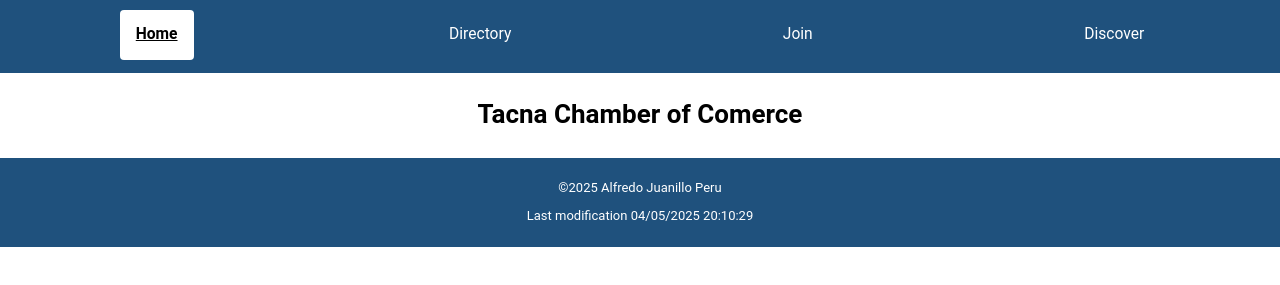
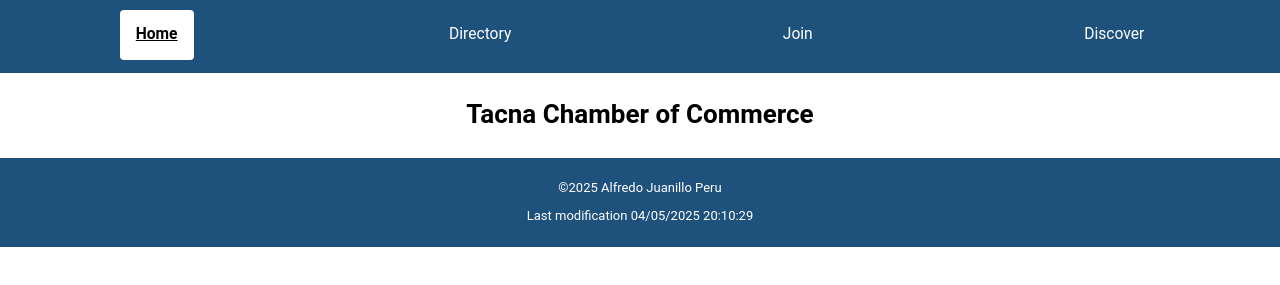
Before and after one commit to ajuanillo/wdd231, a plain HTML site: page chamber/index.html in a window 1280 px wide. Shown: the part 83-368 px from the top of the page. Drawn offline with Linux system fonts and the light colour scheme.

Commit message:
h1 reviewed

```diff
--- a/chamber/index.html
+++ b/chamber/index.html
@@ -4,13 +4,13 @@
 <head>
     <meta charset="UTF-8">
     <meta name="viewport" content="width=device-width, initial-scale=1.0">
-    <title>Tacna Chamber of Comerce</title>
+    <title>Tacna Chamber of Comerce Home page</title>
     <meta name="description" content="This is a page for display home page of the project Tacna Chamber of comerce">
     <meta name="author" content="Alfredo Nestor Juanillo">
 
     <!--  Essential META Tags -->
     <meta property="og:title" content="Tacna Chamber of Comerce">
-    <meta property="og:type" content="article" />
+    <meta property="og:type" content="website" />
     <meta property="og:image" content="https://peru.info/archivos/publicacion/178-imagen-930171942022.jpg">
     <meta property="og:url" content="https://ajuanillo.github.io/wdd231/chamber/directory">
     <meta name="twitter:card" content="summary_large_image">
@@ -47,7 +47,7 @@
         </nav>
     </header>
     <main>
-        <h1>Tacna Chamber of Comerce</h1>
+        <h1>Tacna Chamber of Commerce</h1>
     </main>
     <footer>
         <p>&copy;<span id="year"></span> Alfredo Juanillo Peru </p>
```
Also changed, not shown: chamber/directory.html (+1 -1 lines).
